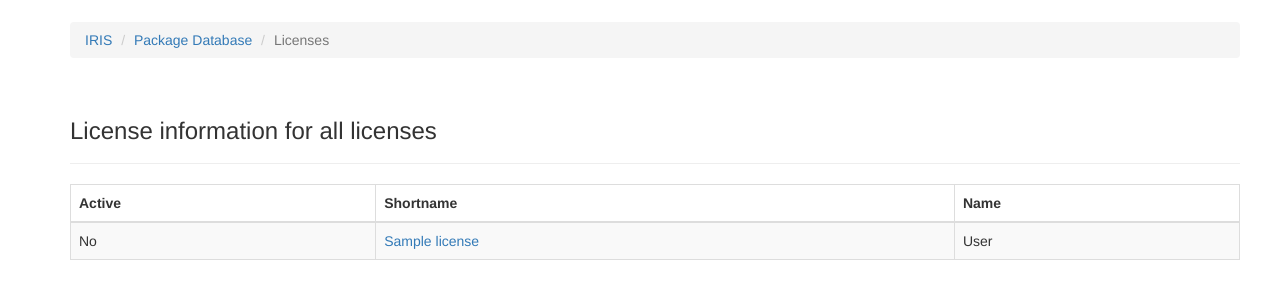
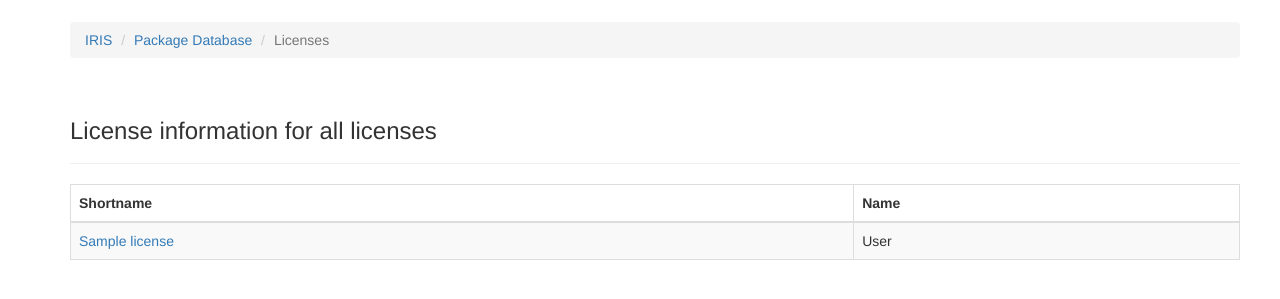
Before and after one commit to intel/iris-panel, a Django app: template iris/packagedb/templates/packagedb/read/multiple/licenses.html in a window 1280 px wide. Shown: the part 62-361 px from the top of the page. Run offline with Django 3.2, Linux system fonts and the light colour scheme; the template is opened without the code that fills it: most values are stand-ins (such as "Sample title", 1, 10 or a date in 2020); parts of the project's set-up code (start-up, migrations or seed data) failed here and were passed over; some libraries are stand-ins or nearby versions.

Commit message:
Removing 'Active' field in the License view
The 'Active' field in the License view is useless, we have removed it
from the License model, so remove it from view also.

Change-Id: I18674b96147117617095eb50d3dce4a41b19a083
Fixes: 1911
Signed-off-by: gaoxuesx <xuesongx.gao@intel.com>

```diff
--- a/iris/packagedb/templates/packagedb/read/multiple/licenses.html
+++ b/iris/packagedb/templates/packagedb/read/multiple/licenses.html
@@ -25,21 +25,13 @@
         <table class="table table-striped table-bordered">
             <thead>
                 <tr>
-                    <th>Active</th>
                     <th>Shortname</th>
                     <th>Name</th>
                 </tr>
             </thead>
             <tbody>
             {% for license in licenses %}
-            <tr {% if license.active %} class="success" {% endif %}>
-                <td>
-                    {% if license.active %}
-                    Yes
-                    {% else %}
-                    No
-                    {% endif %}
-                </td>
+            <tr>
                 <td><a href="{{ license.id }}">{{ license.shortname }}</a></td>
                 <td>{{ license.fullname }}</td>
             </tr>
```
